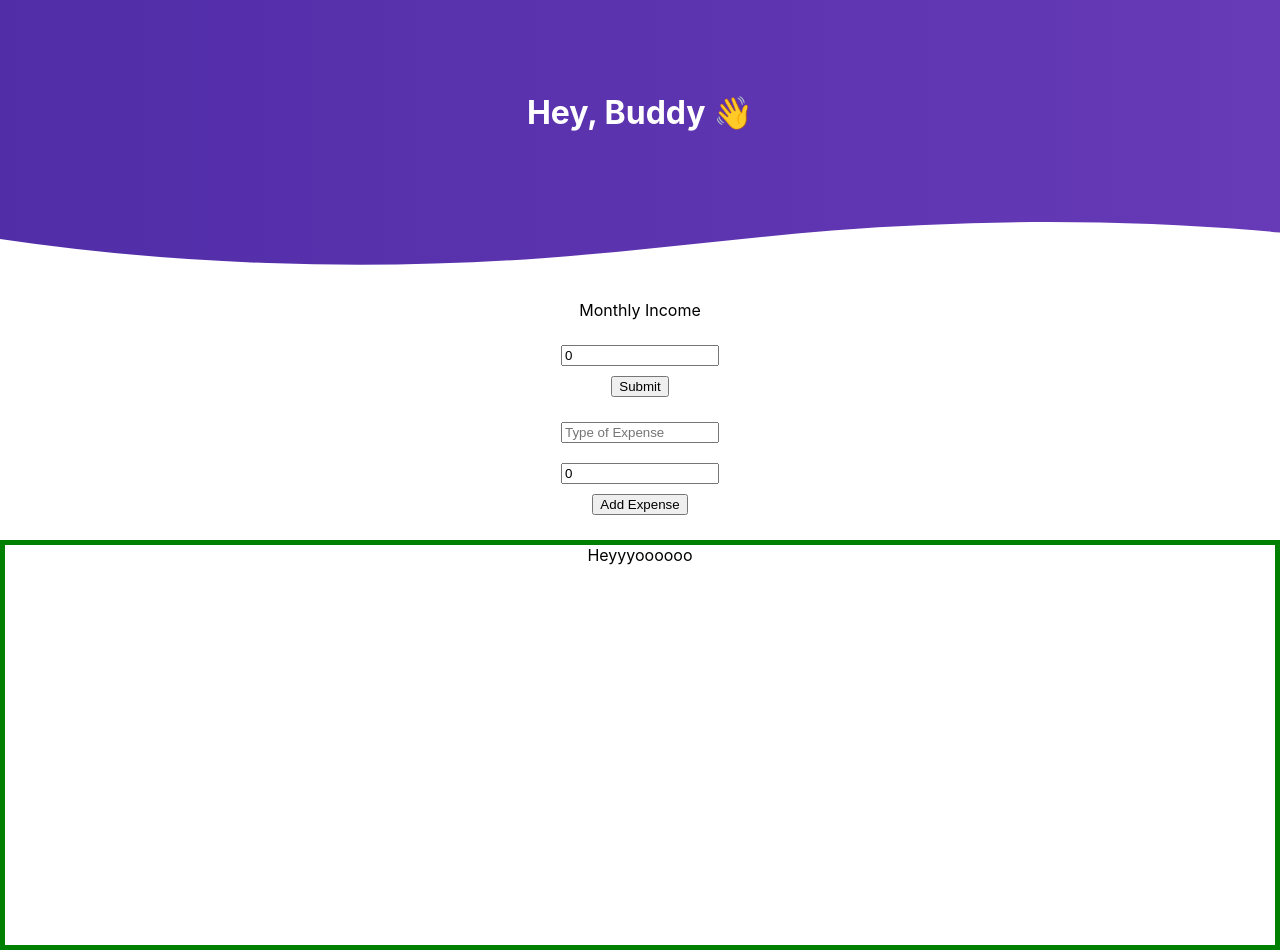
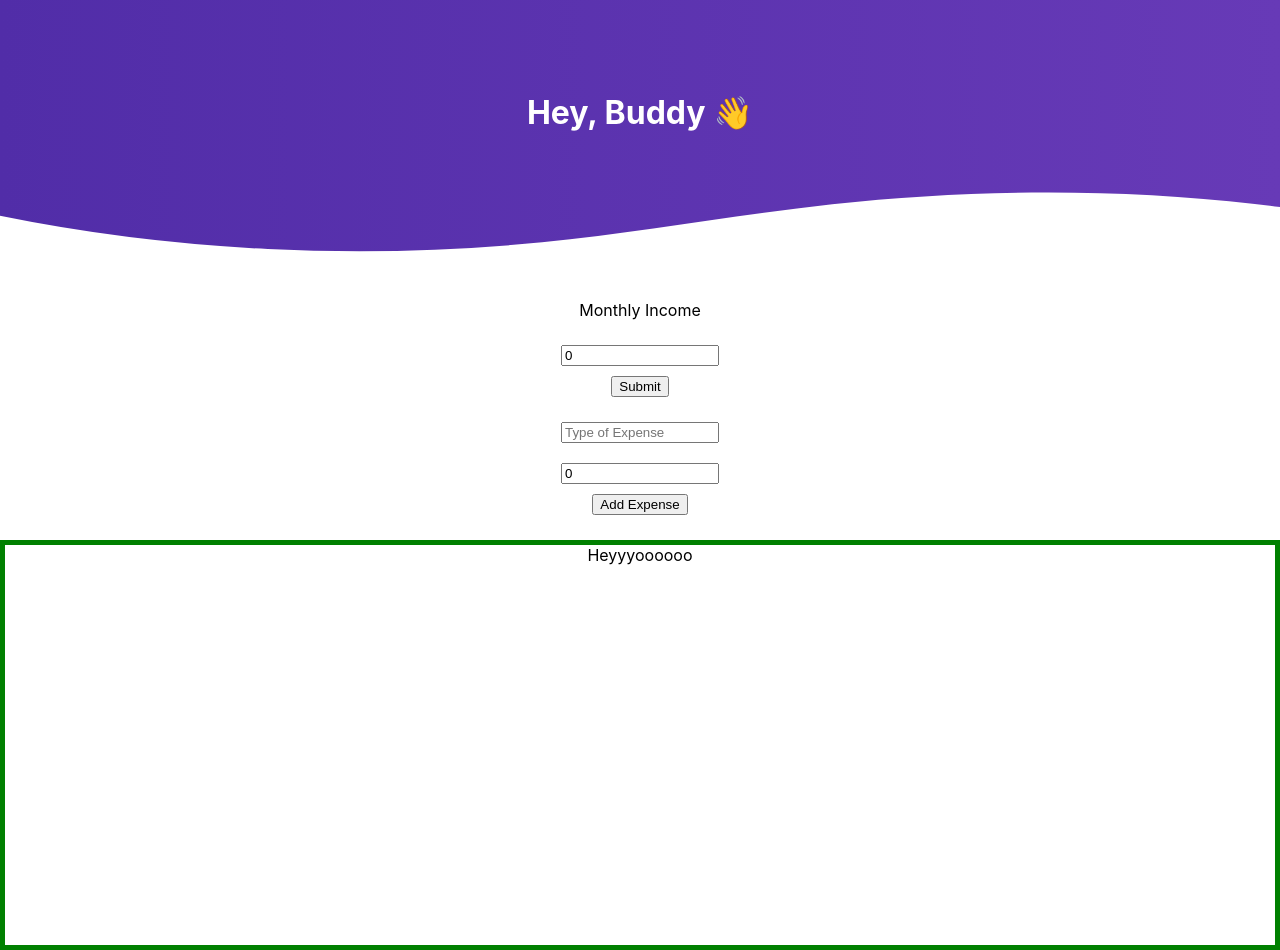
Before and after one commit to Matt-Roden/BudgetBuddy, a React (Create React App) app: page / in a window 1280 px wide. Built offline with nearby package versions, Linux system fonts and the light colour scheme.

Commit message:
Resize svg

```diff
--- a/src/Components/Header/Header.css
+++ b/src/Components/Header/Header.css
@@ -32,7 +32,7 @@ header {
     position: relative;
     display: block;
     width: calc(158% + 1.8px);
-    height: 79px;
+    height: 109px;
 }
 
 .custom-shape-divider-bottom-1631491073 .shape-fill {
```
